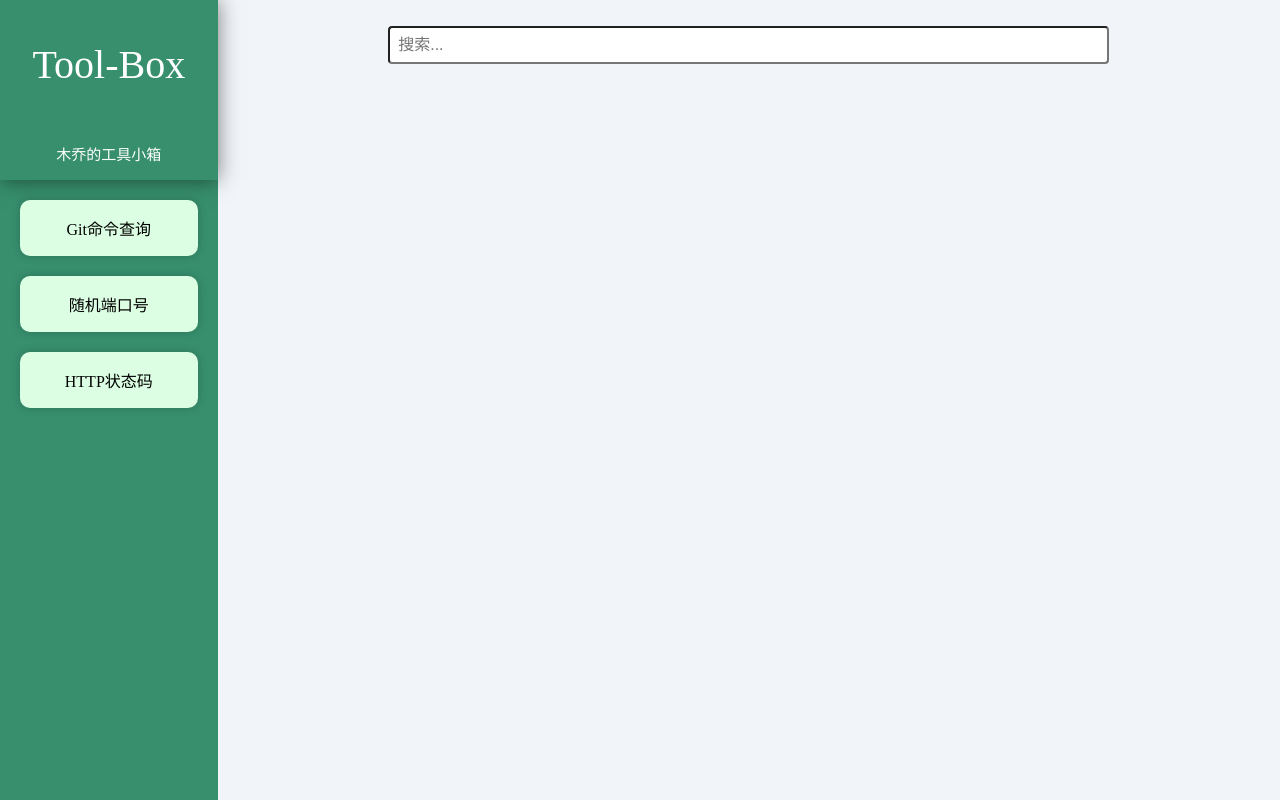
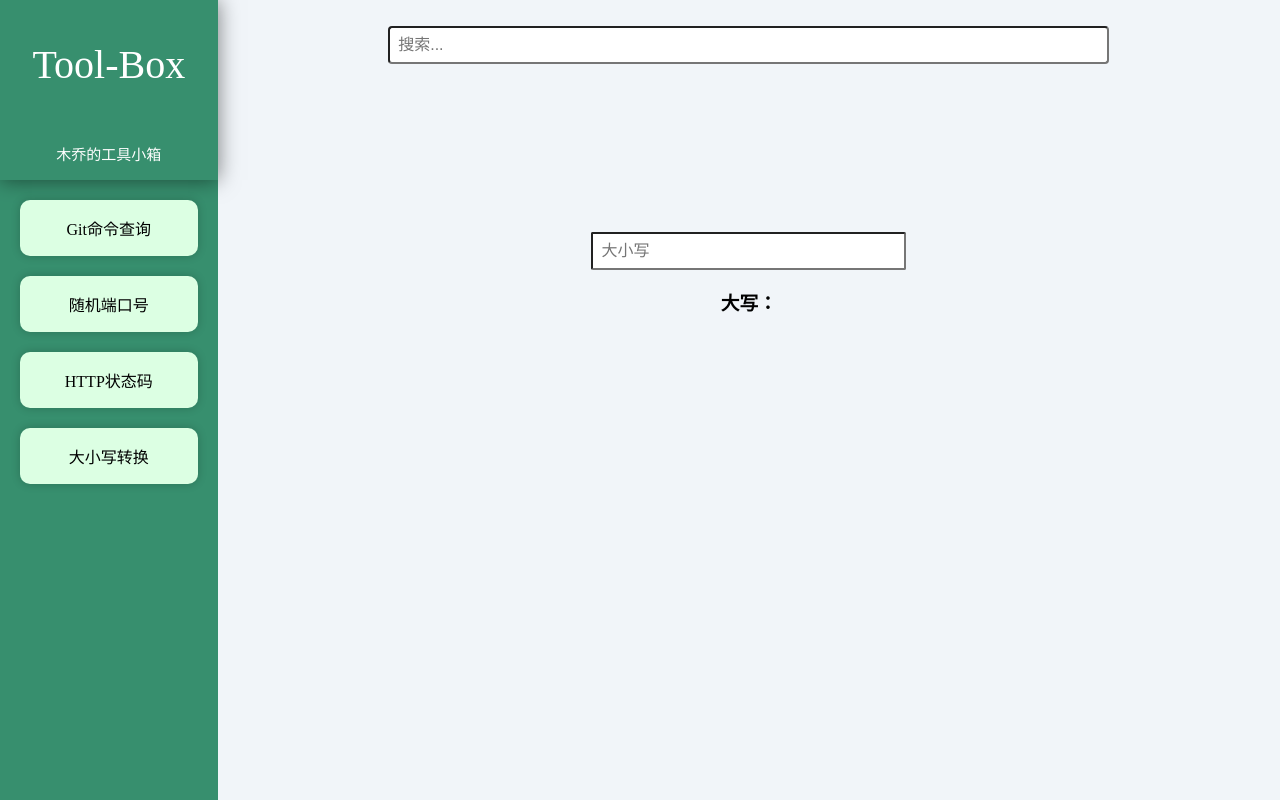
Before and after one commit to Wood-Q/Tool-Box, a React (Vite) app: page /UpLow in a window 1280 px wide. Built offline with nearby package versions, Linux system fonts and the light colour scheme.

Commit message:
大小写转换加上了

```diff
--- a/components/sidebar/sidebar.jsx
+++ b/components/sidebar/sidebar.jsx
@@ -15,6 +15,7 @@ function Sidebar() {
       <Sidelink target="/gitpage" content="Git命令查询"/>
       <Sidelink target="/randomPorts" content="随机端口号"/>
       <Sidelink target="/httpCode" content="HTTP状态码"/>
+      <Sidelink target="/UpLow" content="大小写转换"/>
     </div>
   );
 }
--- a/components/topbar/topbar.jsx
+++ b/components/topbar/topbar.jsx
@@ -3,7 +3,7 @@ function Topbar() {
     return <div className="topbar">
         <div className="search-container">
 
-        <input type="text" placeholder="搜索..." class="search-input"></input>
+        <input type="text" placeholder="搜索..." className="search-input"></input>
         </div>
     </div>
 }
--- a/pages/homepage/homepage.jsx
+++ b/pages/homepage/homepage.jsx
@@ -1,23 +1,23 @@
-import Block from "../../components/block/block"
-import "./homepage.css"
+import Block from "../../components/block/block";
+import "./homepage.css";
 
 function Homepage() {
-    return (
-        <div className="content">
-            <Block target="/gitpage"  content="Git查询"/>
-            <Block target="/randomPorts" content="随机端口号"/>
-            <Block target="/httpCode" content="http状态码"/>
-            <Block/>
-            <Block/>
-            <Block/>
-            <Block/>
-            <Block/>
-            <Block/>
-            <Block/>
-            <Block/>
-            <Block/>
-        </div>
-    )
+  return (
+    <div className="content">
+      <Block target="/gitpage" content="Git查询" />
+      <Block target="/randomPorts" content="随机端口号" />
+      <Block target="/httpCode" content="http状态码" />
+      <Block target="/UpLow" content="大小写转换" />
+      <Block content="" />
+      <Block content="" />
+      <Block content="" />
+      <Block content="" />
+      <Block content="" />
+      <Block content="" />
+      <Block content="" />
+      <Block content="" />
+    </div>
+  );
 }
 
-export default Homepage
+export default Homepage;
--- a/pages/portpage/randomPorts.jsx
+++ b/pages/portpage/randomPorts.jsx
@@ -1,13 +1,39 @@
-import "./randomPorts.css"
-import { useState } from "react"
+import "./randomPorts.css";
+import { useState } from "react";
+import Markdown from "react-markdown";
+import remarkGfm from "remark-gfm"; // 引入插件
 
 function RandomPortsPage() {
-    const [ports, setPorts] = useState(0)
+  const [ports, setPorts] = useState(0);
+  const content = `
+ # Git HTTP状态码大全
 
-    return <div className="contentss">
-        <h1>端口号:{ports}</h1>
-        <button onClick={()=>setPorts(Math.floor(Math.random()*65535))}>生成随机端口</button>
+  | 端口号 | 服务 |
+  | --- | --- |
+  | 21 | FTP 文件传输协议 |
+  | 22 | SSH 安全外壳协议 |
+  | 23 | Telnet 远程登录协议 |
+  | 25 | SMTP 简单邮件传输协议 |
+  | 53 | DNS 域名系统 |
+  | 80 | HTTP 超文本传输协议 |
+  | 110 | POP3 邮件协议 |
+  | 143 | IMAP 邮件协议 |
+  | 443 | HTTPS 安全超文本传输协议 |
+  | 3306 | MySQL 数据库 |
+  | 3389 | 远程桌面协议 |
+  | 6379 | Redis 数据库 |
+  | 8080 | HTTP 代理服务器 |
+`;
+
+  return (
+    <div className="contentss">
+      <h1>端口号:{ports}</h1>
+      <button onClick={() => setPorts(Math.floor(Math.random() * 65535))}>
+        生成随机端口
+      </button>
+      <Markdown remarkPlugins={[remarkGfm]}>{content}</Markdown>
     </div>
+  );
 }
 
-export default RandomPortsPage
+export default RandomPortsPage;
--- /dev/null
+++ b/pages/upperlowerPage/ulpage.css
@@ -0,0 +1,16 @@
+.contents{
+    margin-left: 17%; /* 留出Sidebar的宽度 */
+    margin-top: 10%; /* 留出Topbar的高度，20px padding + 60px */
+    padding: 40px; /* 内容区域的内边距 */
+    display: flex;
+    justify-content: center;
+    align-items: center;
+    flex-direction: column;
+}
+
+.word {
+    padding: 8px;
+    border-radius: 2px;
+    font-size: 16px;
+    width: 30%; /* 设置搜索框宽度为 300px */
+}
--- /dev/null
+++ b/pages/upperlowerPage/ulpage.jsx
@@ -0,0 +1,26 @@
+import "./ulpage.css";
+import React, { useState } from "react";
+
+function UpperLowerPage() {
+  const [word, setword] = useState("");
+
+  // 处理输入框内容的变化并将其转换为大写
+  const handleChange = (e) => {
+    setword(e.target.value.toUpperCase());
+  };
+
+  return (
+    <div className="contents">
+      <input
+        type="text"
+        placeholder="大小写"
+        className="word"
+        value={word} // 绑定输入框的值
+        onChange={handleChange} // 输入框内容改变时更新状态并转换为大写
+      />
+      <h3>大写：{word}</h3> {/* 显示当前的 word */}
+    </div>
+  );
+}
+
+export default UpperLowerPage;
--- a/src/App.jsx
+++ b/src/App.jsx
@@ -7,18 +7,20 @@ import Gitpage from "../pages/gitpage/gitpage";
 import RandomPortsPage from "../pages/portpage/randomPorts";
 import "./App.css"
 import HttpPage from "../pages/httppage/httpPage";
+import UpperLowerPage from "../pages/upperlowerPage/ulpage";
 
 function App() {
   return (
-    <div >
+    <div>
       <Routers>
-        <Topbar/>
+        <Topbar />
         <Sidebar />
-        <Routes >
+        <Routes>
           <Route path="/" element={<Homepage />} />
           <Route path="/gitpage" element={<Gitpage />} />
           <Route path="/randomPorts" element={<RandomPortsPage />} />
           <Route path="/httpCode" element={<HttpPage />} />
+          <Route path="/UpLow" element={<UpperLowerPage />} />
         </Routes>
       </Routers>
     </div>
--- a/vite.config.js
+++ b/vite.config.js
@@ -4,5 +4,4 @@ import react from "@vitejs/plugin-react";
 // https://vitejs.dev/config/
 export default defineConfig({
   plugins: [react()],
-  base: "/Wood-Q.github.io/",
 });
```
